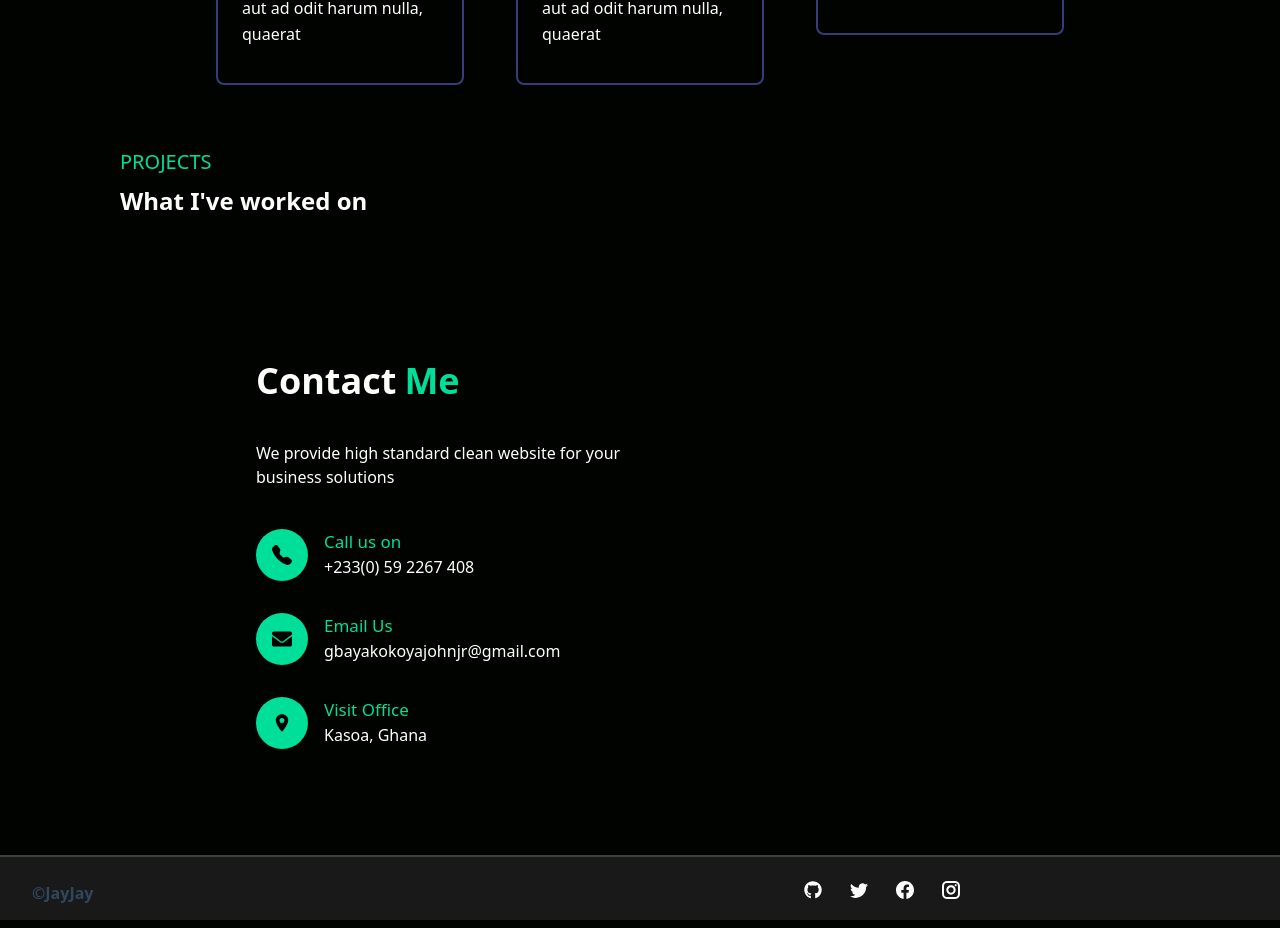
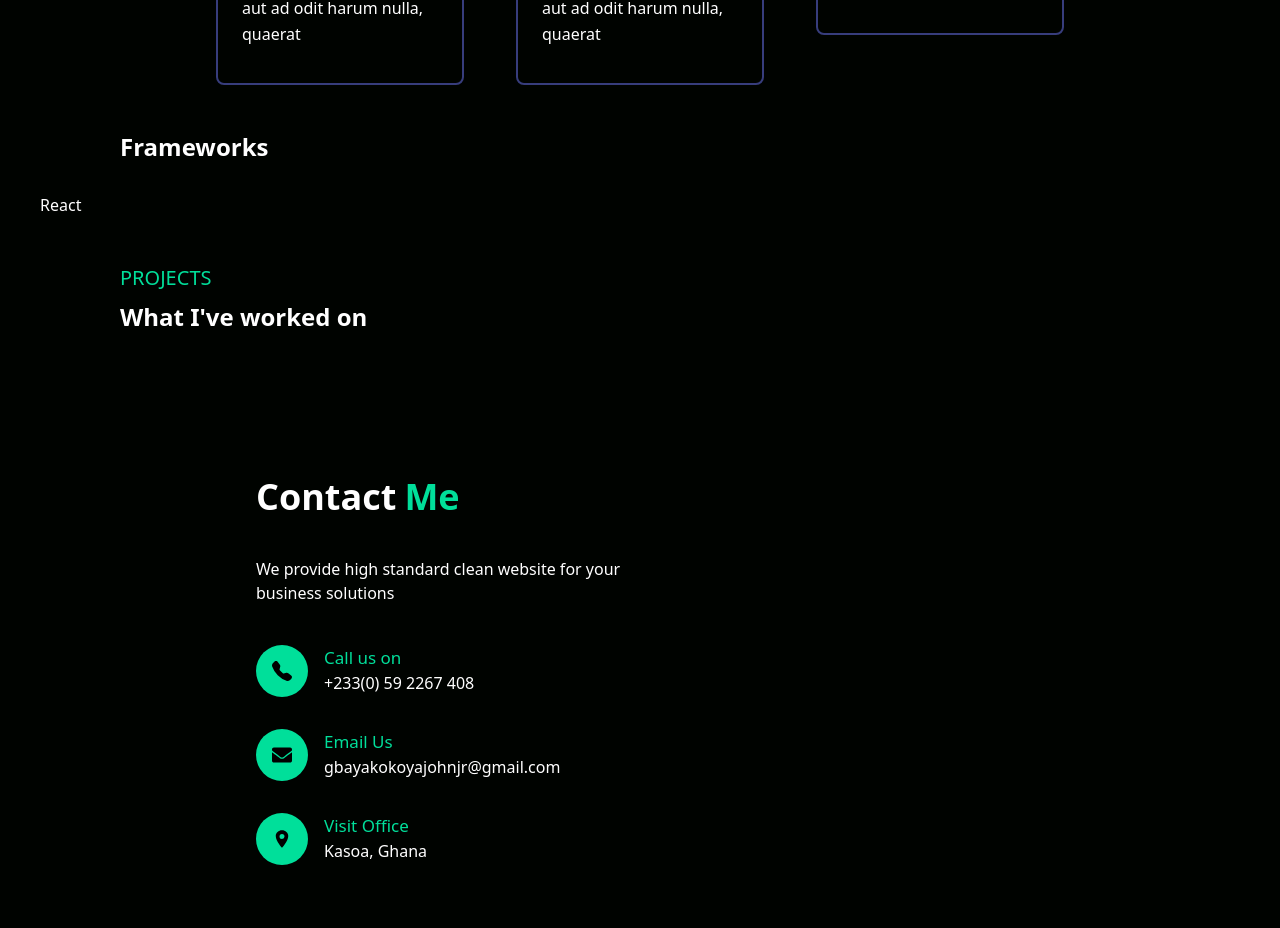
Before and after one commit to John-sys/MyPortfolio, a React (Create React App) app: page /#/ in a window 1280 px wide. Shown: the part 2275-3203 px from the top of the page. Built offline with nearby package versions, Linux system fonts and the light colour scheme; some icons are missing; a web font is replaced by a local one.

Commit message:
UI changes

```diff
--- a/src/components/Introduction.jsx
+++ b/src/components/Introduction.jsx
@@ -7,7 +7,7 @@ import newImage from "../assets/newImage.jpg";
 
 const Introduction = () => {
   return (
-    <div className="w-full bg-white py-7 px-4 " id="about">
+    <div className="w-full bg-white py-7 px-4 ">
       <div className="max-w-[1240px] mx-auto grid md:grid-cols-2 text-black ">
           <img
             src={newImage}
--- a/src/components/Skills.jsx
+++ b/src/components/Skills.jsx
@@ -74,6 +74,18 @@ const Skills = () => {
             </div>
           </div>
         </div>
+
+        {/* Known Framworks Section */}
+        <div className="md:mx-5 space-y-4 my-[30px] w-[200px] md:ml-[5rem]">
+          <h1 className="text-2xl font-bold">Frameworks</h1>
+        </div>
+
+        <div className="flex flex-row flex-wrap  ">
+          <div className="">
+            <h1>React</h1>
+
+          </div>
+        </div>
       </div>
     </div>
   );
--- a/src/views/Homepage.jsx
+++ b/src/views/Homepage.jsx
@@ -12,7 +12,7 @@ const Homepage = () => {
     <div className="w-full  text-white flex flex-col">
       <Hero />
 
-      <Introduction/>
+      <Introduction />
 
       <Advert />
 
```
Also changed, not shown: src/components/Hero.jsx (+3 -4 lines).
